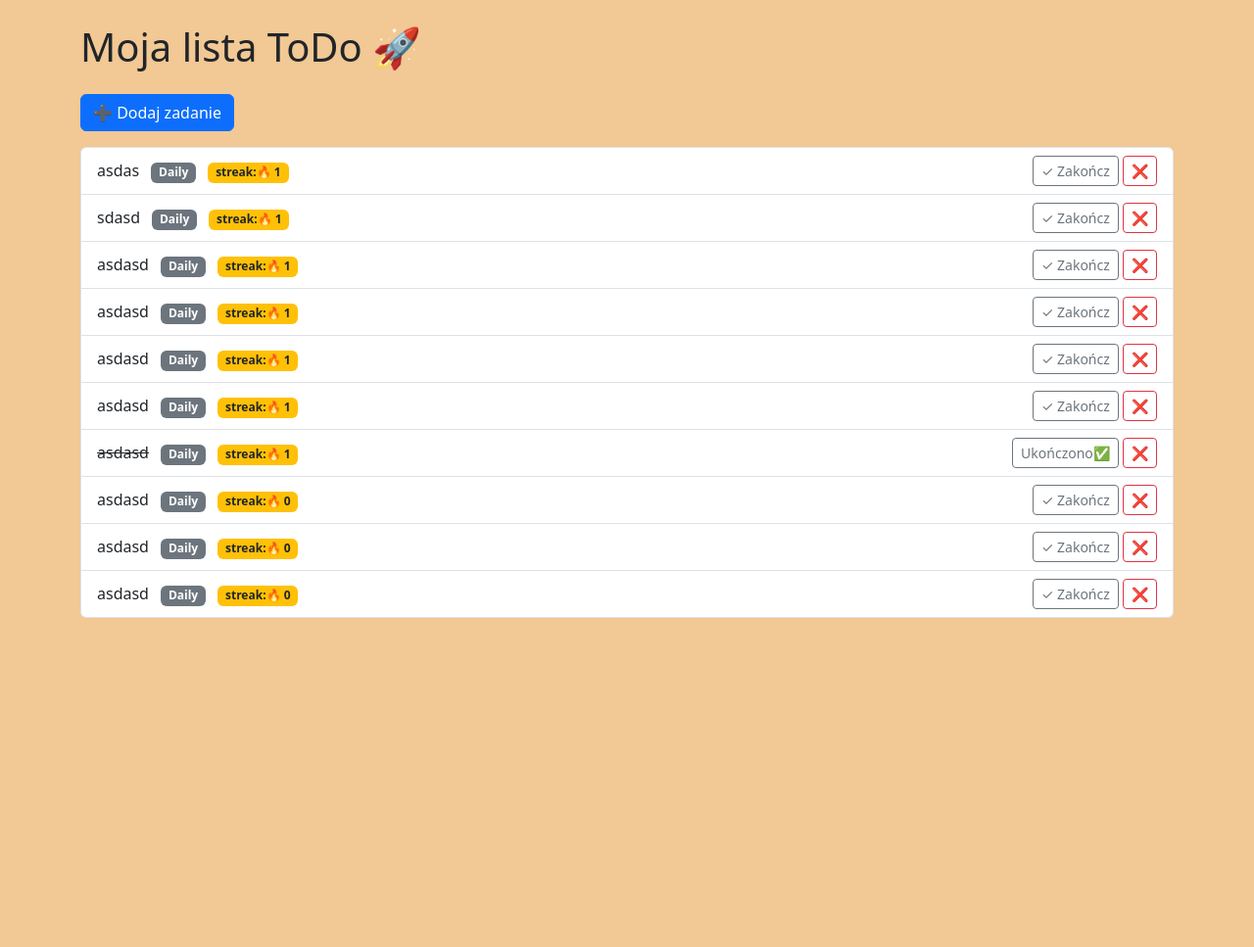
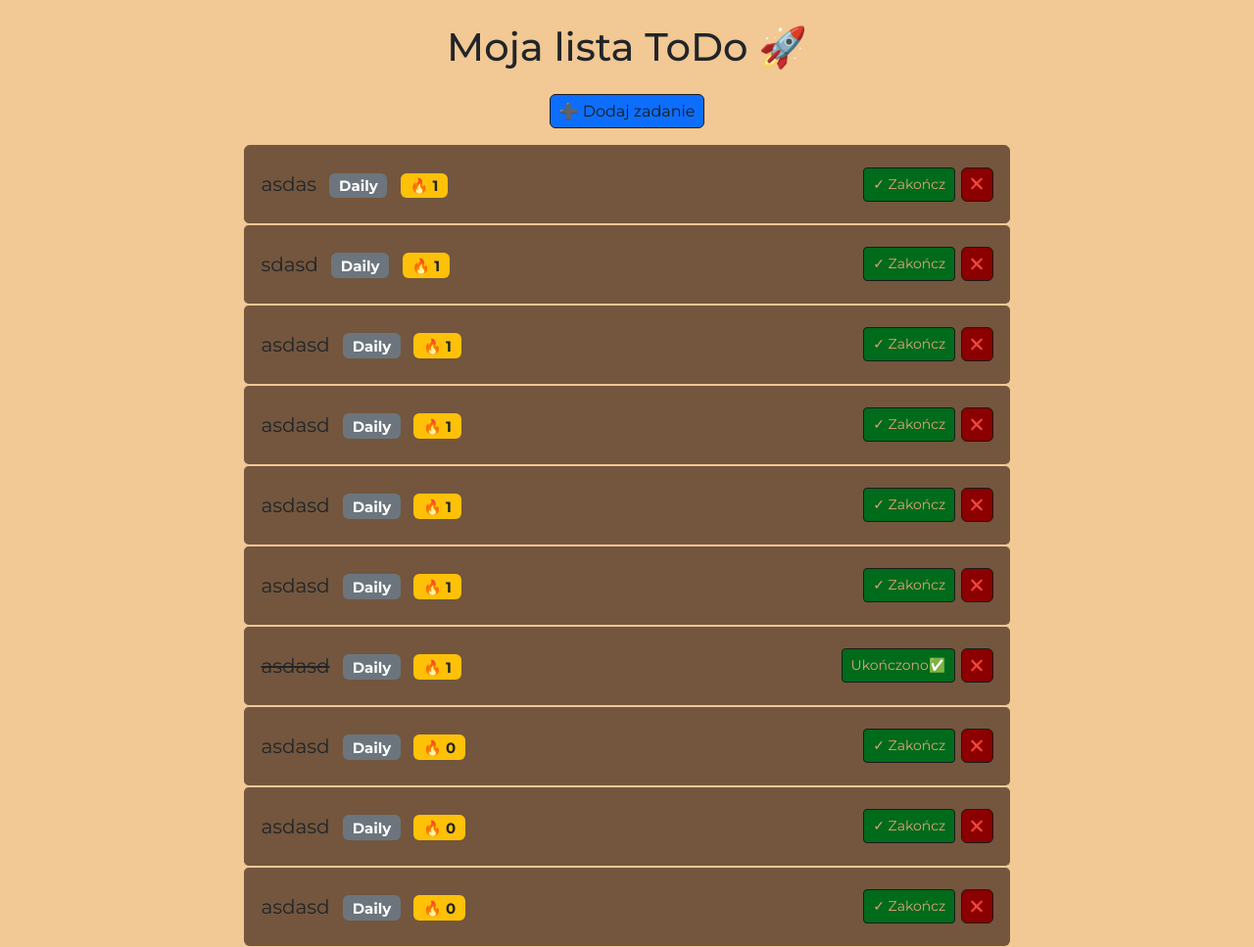
Before and after one commit to JankoooGH/DjangoApp, a Django app: page / in a window 1280 px wide. Shown: the whole page at 98% size. Before the commit the page ends 631 px from the top, so only its background shows below. Run offline with Django 5.2, Linux system fonts and the light colour scheme; data comes from the database, SQL or seed files in the repository; both versions use the stored data as it was after the commit.

Commit message:
Zmianny w CSS

```diff
--- a/ToDo/static/style.css
+++ b/ToDo/static/style.css
@@ -1,3 +1,39 @@
 body {
-    background-color: #F2C894
+    background-color: #F2C894;
+    font-family: "Montserrat", sans-serif;
 }
+.mb-4 {
+    text-align: center;
+}
+
+.btn {
+    border-color: #1b1b1b;
+    color: #1b1b1b;
+    height: 35px;
+    padding: 4.5px 9px;
+}
+
+.btn-sm {
+    background-color: #006b1b;
+    color: #D9A679;
+}
+
+.btn-sm2 {
+    font-size: 10.5px;
+    background-color: darkred;
+}
+.list-group {
+    display: flex;
+    flex-direction: column;
+    align-items: center;
+}
+
+.list-group-item {
+    height: 80px;
+    width: 70%;
+    margin: 1px;
+    font-size: 20px;
+    border-radius: 5px;
+    background-color: #73563D;
+    border-color: #73563D;
+}
--- a/ToDo/templates/ToDo/home.html
+++ b/ToDo/templates/ToDo/home.html
@@ -6,13 +6,16 @@
     <link href="https://cdn.jsdelivr.net/npm/bootstrap@5.3.2/dist/css/bootstrap.min.css" rel="stylesheet">
     <script src="https://cdn.jsdelivr.net/npm/bootstrap@5.3.2/dist/js/bootstrap.bundle.min.js"></script>
     <link rel="stylesheet" type="text/css" href="{% static 'style.css' %}">
+    <link rel="preconnect" href="https://fonts.googleapis.com">
+    <link rel="preconnect" href="https://fonts.gstatic.com" crossorigin>
+    <link href="https://fonts.googleapis.com/css2?family=Montserrat:ital,wght@0,100..900;1,100..900&display=swap" rel="stylesheet">
 </head>
 <body>
     <div class="container mt-4">
         <h1 class="mb-4">Moja lista ToDo 🚀</h1>
 
         <!-- Przycisk otwierający modal -->
-        <button type="button" class="btn btn-primary mb-3" data-bs-toggle="modal" data-bs-target="#addTaskModal">
+        <button type="button" class="btn btn-primary mb-3 d-block mx-auto" data-bs-toggle="modal" data-bs-target="#addTaskModal">
             ➕ Dodaj zadanie
         </button>
   <ul class="list-group">
@@ -26,7 +29,7 @@
           {% endif %}
             <span class="badge bg-secondary ms-2">{{ task.get_task_type_display }}</span>
 
-            <span class="badge bg-warning text-dark ms-2">streak:🔥 {{ task.streak }} </span>
+            <span class="badge bg-warning text-dark ms-2">🔥 {{ task.streak }} </span>
 
         </div>
 
@@ -42,7 +45,7 @@
           <!-- Delete -->
           <form method="POST" action="{% url 'delete_task' task.id %}" style="display:inline;">
             {% csrf_token %}
-            <button type="submit" class="btn btn-sm btn-outline-danger">❌</button>
+            <button type="submit" class="btn btn-sm2 btn-outline-danger">❌</button>
           </form>
         </div>
       </li>
```
Also changed, not shown: db.sqlite3.
